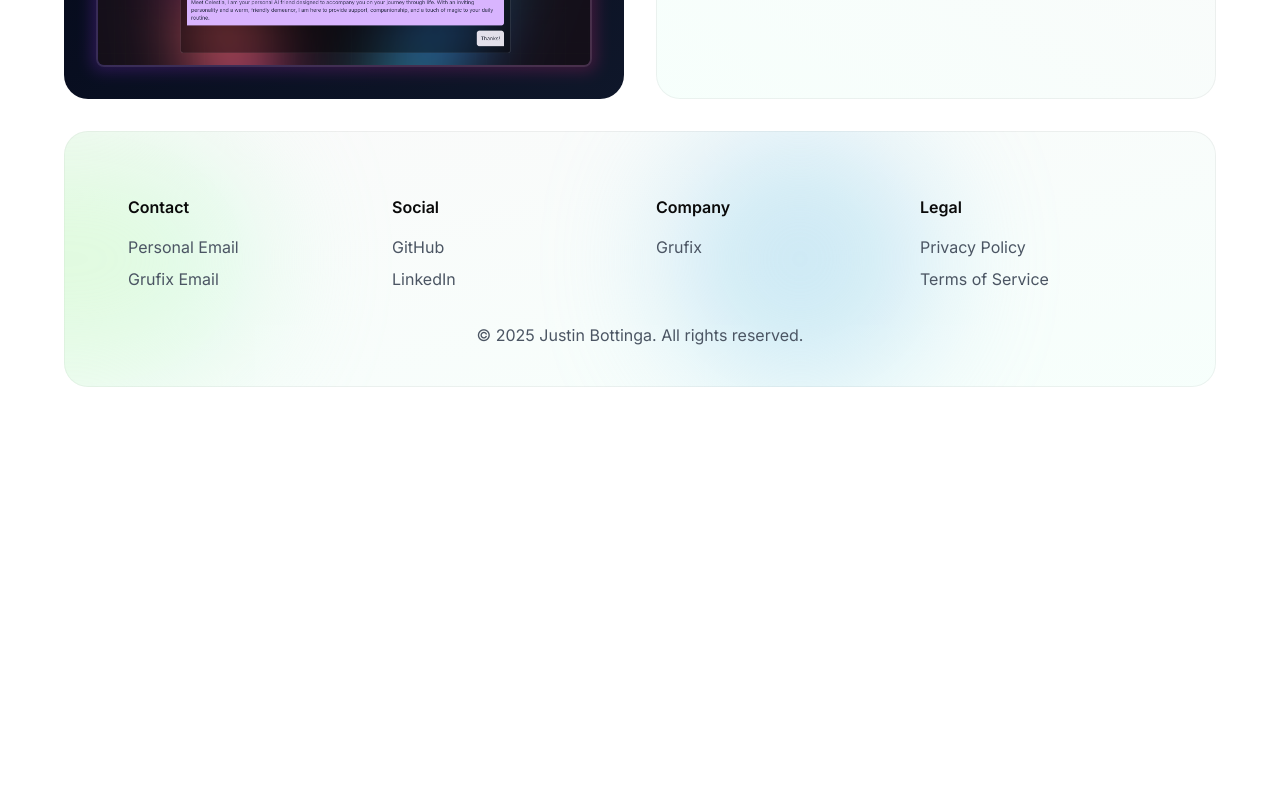
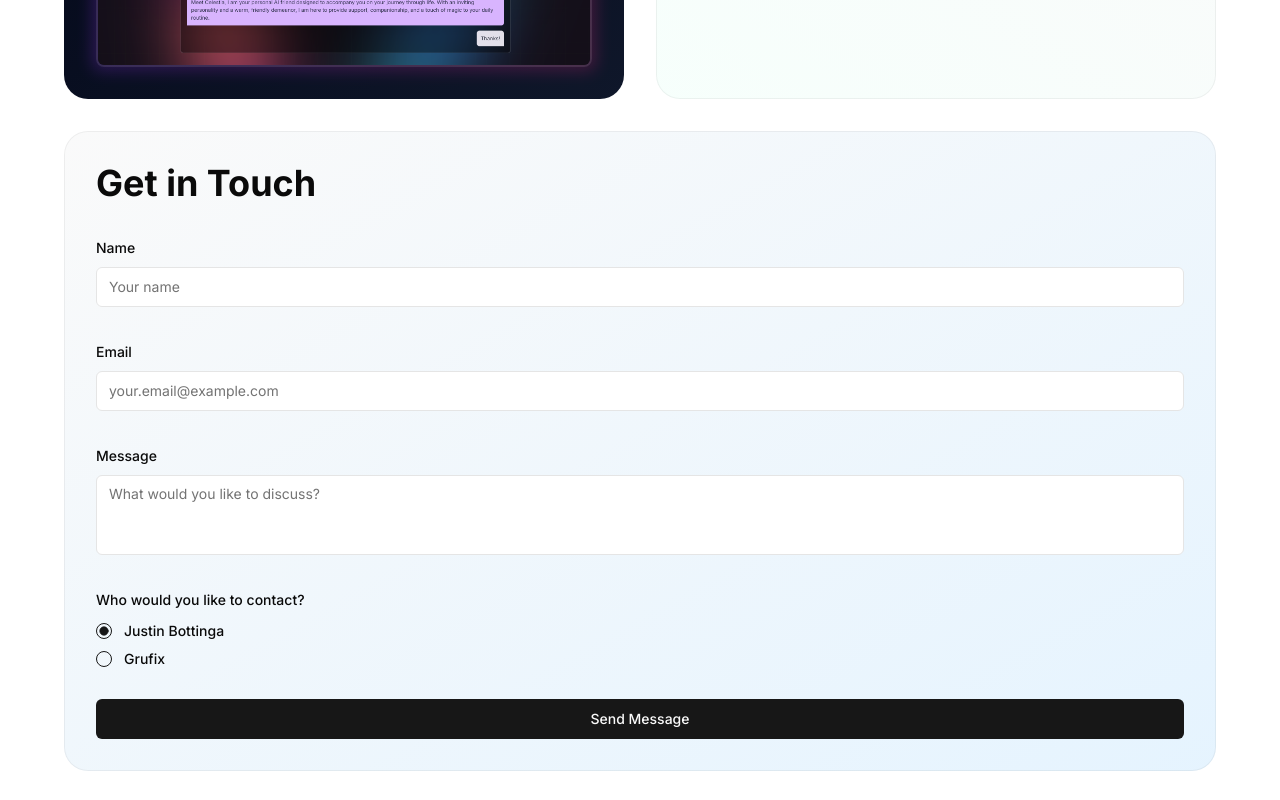
Before and after one commit to JustinBottinga/portfolio---v0, a Next.js app: page / in a window 1280 px wide. Shown: the part 1200-2000 px from the top of the page. Before the commit the page ends 1603 px from the top, so only its background shows below. Built offline with nearby package versions, Linux system fonts and the light colour scheme.

Commit message:
contact form

```diff
--- a/app/page.tsx
+++ b/app/page.tsx
@@ -8,6 +8,7 @@ import Hero from "@/components/hero";
 import About from "@/components/about";
 import Projects from "@/components/projects";
 import Footer from "@/components/footer";
+import Contact from "@/components/contact";
 
 export default function Home() {
   const [showHero, setShowHero] = useState(false);
@@ -41,6 +42,7 @@ export default function Home() {
             >
               <About />
               <Projects />
+              <Contact />
               <Footer />
             </motion.div>
           )}
--- /dev/null
+++ b/components/contact.tsx
@@ -0,0 +1,169 @@
+"use client";
+
+import { useState } from "react";
+import { motion } from "framer-motion";
+import { useForm } from "react-hook-form";
+import { zodResolver } from "@hookform/resolvers/zod";
+import * as z from "zod";
+import { Button } from "@/components/ui/button";
+import {
+  Form,
+  FormControl,
+  FormField,
+  FormItem,
+  FormLabel,
+  FormMessage,
+} from "@/components/ui/form";
+import { Input } from "@/components/ui/input";
+import { Textarea } from "@/components/ui/textarea";
+import { RadioGroup, RadioGroupItem } from "@/components/ui/radio-group";
+import { Label } from "@/components/ui/label";
+import { toast } from "@/components/ui/use-toast";
+
+const formSchema = z.object({
+  name: z.string().min(2, {
+    message: "Name must be at least 2 characters.",
+  }),
+  email: z.string().email({
+    message: "Please enter a valid email address.",
+  }),
+  message: z.string().min(10, {
+    message: "Message must be at least 10 characters.",
+  }),
+  contactPreference: z.enum(["justin", "grufix"], {
+    required_error: "Please select who you'd like to contact.",
+  }),
+});
+
+export default function ContactSection() {
+  const [isSubmitting, setIsSubmitting] = useState(false);
+
+  const form = useForm<z.infer<typeof formSchema>>({
+    resolver: zodResolver(formSchema),
+    defaultValues: {
+      name: "",
+      email: "",
+      message: "",
+      contactPreference: "justin",
+    },
+  });
+
+  function onSubmit(values: z.infer<typeof formSchema>) {
+    setIsSubmitting(true);
+    // Simulate form submission
+    setTimeout(() => {
+      setIsSubmitting(false);
+      toast({
+        title: "Message sent!",
+        description: "Thank you for reaching out. We'll get back to you soon.",
+      });
+      form.reset();
+    }, 2000);
+  }
+
+  return (
+    <section className="mb-4">
+      <div className="mx-2 sm:mx-auto max-w-6xl">
+        <div className="container mx-auto">
+          <div className="relative rounded-3xl ring-inset p-4 sm:p-6 lg:p-8 ring-black/5 ring-1 overflow-hidden bg-gradient-to-br from-neutral-50 to-[#d4ecfe]/60 group">
+            <div className="relative z-10">
+              <motion.div
+                initial={{ opacity: 0, y: 50 }}
+                animate={{ opacity: 1, y: 0 }}
+                transition={{ duration: 0.8 }}
+              >
+                <h2 className="text-4xl font-bold mb-8">Get in Touch</h2>
+                <Form {...form}>
+                  <form
+                    onSubmit={form.handleSubmit(onSubmit)}
+                    className="space-y-8"
+                  >
+                    <FormField
+                      control={form.control}
+                      name="name"
+                      render={({ field }) => (
+                        <FormItem>
+                          <FormLabel>Name</FormLabel>
+                          <FormControl>
+                            <Input placeholder="Your name" {...field} />
+                          </FormControl>
+                          <FormMessage />
+                        </FormItem>
+                      )}
+                    />
+                    <FormField
+                      control={form.control}
+                      name="email"
+                      render={({ field }) => (
+                        <FormItem>
+                          <FormLabel>Email</FormLabel>
+                          <FormControl>
+                            <Input
+                              placeholder="your.email@example.com"
+                              {...field}
+                            />
+                          </FormControl>
+                          <FormMessage />
+                        </FormItem>
+                      )}
+                    />
+                    <FormField
+                      control={form.control}
+                      name="message"
+                      render={({ field }) => (
+                        <FormItem>
+                          <FormLabel>Message</FormLabel>
+                          <FormControl>
+                            <Textarea
+                              placeholder="What would you like to discuss?"
+                              className="resize-none"
+                              {...field}
+                            />
+                          </FormControl>
+                          <FormMessage />
+                        </FormItem>
+                      )}
+                    />
+                    <FormField
+                      control={form.control}
+                      name="contactPreference"
+                      render={({ field }) => (
+                        <FormItem className="space-y-3">
+                          <FormLabel>Who would you like to contact?</FormLabel>
+                          <FormControl>
+                            <RadioGroup
+                              onValueChange={field.onChange}
+                              defaultValue={field.value}
+                              className="flex flex-col space-y-1"
+                            >
+                              <div className="flex items-center space-x-3">
+                                <RadioGroupItem value="justin" id="justin" />
+                                <Label htmlFor="justin">Justin Bottinga</Label>
+                              </div>
+                              <div className="flex items-center space-x-3">
+                                <RadioGroupItem value="grufix" id="grufix" />
+                                <Label htmlFor="grufix">Grufix</Label>
+                              </div>
+                            </RadioGroup>
+                          </FormControl>
+                          <FormMessage />
+                        </FormItem>
+                      )}
+                    />
+                    <Button
+                      type="submit"
+                      disabled={isSubmitting}
+                      className="w-full"
+                    >
+                      {isSubmitting ? "Sending..." : "Send Message"}
+                    </Button>
+                  </form>
+                </Form>
+              </motion.div>
+            </div>
+          </div>
+        </div>
+      </div>
+    </section>
+  );
+}
```
